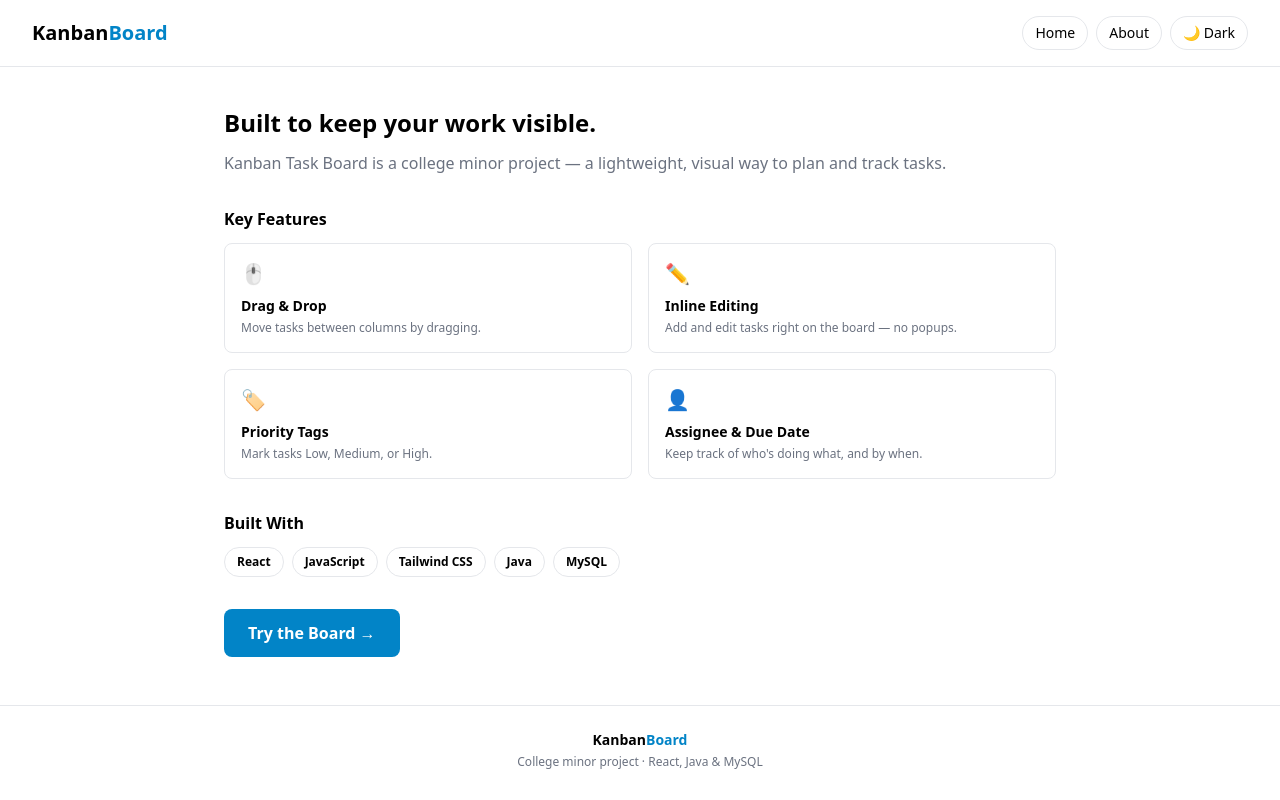
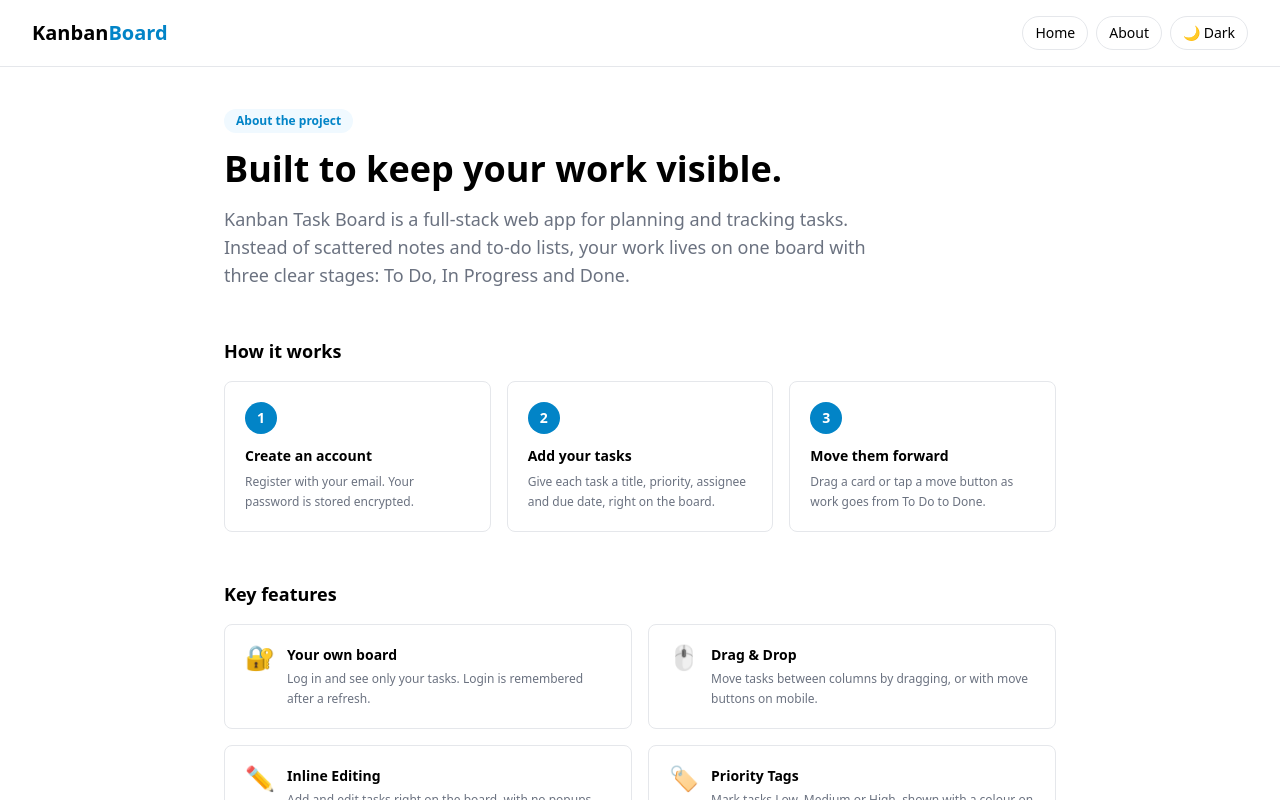
Before and after one commit to rmaurya8545-glitch/Task-Manager, a React (Vite) app: page / in a window 1280 px wide. Both pictures are taken after a click on the button "About". Shown: the top 800 px of the page. Built offline with nearby package versions, Linux system fonts and the light colour scheme; no server answers.

Commit message:
change about.jsx

```diff
--- a/src/components/AboutPage.jsx
+++ b/src/components/AboutPage.jsx
@@ -1,41 +1,121 @@
-const FEATURES = [
-  { icon: "🖱️", title: "Drag & Drop", desc: "Move tasks between columns by dragging." },
-  { icon: "✏️", title: "Inline Editing", desc: "Add and edit tasks right on the board — no popups." },
-  { icon: "🏷️", title: "Priority Tags", desc: "Mark tasks Low, Medium, or High." },
-  { icon: "👤", title: "Assignee & Due Date", desc: "Keep track of who's doing what, and by when." }
+const STEPS = [
+  { title: "Create an account", desc: "Register with your email. Your password is stored encrypted." },
+  { title: "Add your tasks", desc: "Give each task a title, priority, assignee and due date, right on the board." },
+  { title: "Move them forward", desc: "Drag a card or tap a move button as work goes from To Do to Done." }
 ];
 
-const TECH = ["React", "JavaScript", "Tailwind CSS", "Java", "MySQL"];
+const FEATURES = [
+  { icon: "🔐", title: "Your own board", desc: "Log in and see only your tasks. Login is remembered after a refresh." },
+  { icon: "🖱️", title: "Drag & Drop", desc: "Move tasks between columns by dragging, or with move buttons on mobile." },
+  { icon: "✏️", title: "Inline Editing", desc: "Add and edit tasks right on the board, with no popups." },
+  { icon: "🏷️", title: "Priority Tags", desc: "Mark tasks Low, Medium or High, shown with a colour on every card." },
+  { icon: "👤", title: "Assignee & Due Date", desc: "Keep track of who is doing what, and by when." },
+  { icon: "🔍", title: "Search & Filter", desc: "Find tasks by title and filter by priority from the navbar." },
+  { icon: "🌓", title: "Light & Dark Mode", desc: "Switch themes anytime. Your choice is remembered." },
+  { icon: "📱", title: "Works on Any Screen", desc: "Responsive layout, with loading spinners on slow connections." }
+];
+
+const STACK = [
+  { layer: "Frontend", items: ["React", "JavaScript", "Tailwind CSS"] },
+  { layer: "Backend", items: ["Java", "Spring Boot", "REST APIs"] },
+  { layer: "Database", items: ["MySQL"] },
+  { layer: "Hosting", items: ["Vercel", "Render"] }
+];
 
 export default function AboutPage({ onTryBoard }) {
   return (
-    <div className="max-w-4xl mx-auto px-8 py-10">
-      <h2 className="font-bold text-2xl mb-3 dark:text-white">Built to keep your work visible.</h2>
-      <p className="text-gray-500 dark:text-gray-400 mb-8">
-        Kanban Task Board is a college minor project — a lightweight, visual way to plan and track tasks.
+    <div className="max-w-4xl mx-auto px-6 sm:px-8 py-10">
+      {/* Intro */}
+      <span className="inline-block text-xs font-semibold text-sky-600 bg-sky-50 dark:bg-sky-900/30 dark:text-sky-300 rounded-full px-3 py-1 mb-4">
+        About the project
+      </span>
+      <h2 className="font-bold text-3xl sm:text-4xl leading-tight mb-4 dark:text-white">
+        Built to keep your work visible.
+      </h2>
+      <p className="text-gray-500 dark:text-gray-400 text-base sm:text-lg leading-relaxed max-w-2xl mb-12">
+        Kanban Task Board is a full-stack web app for planning and tracking tasks.
+        Instead of scattered notes and to-do lists, your work lives on one board
+        with three clear stages: To Do, In Progress and Done.
       </p>
 
-      <h3 className="font-bold text-base mb-3 dark:text-white">Key Features</h3>
-      <div className="grid grid-cols-1 md:grid-cols-2 gap-4 mb-8">
-        {FEATURES.map((f) => (
-          <div key={f.title} className="bg-white dark:bg-gray-800 border dark:border-gray-700 rounded-lg p-4">
-            <div className="text-xl mb-2">{f.icon}</div>
-            <h4 className="font-semibold text-sm mb-1 dark:text-white">{f.title}</h4>
-            <p className="text-xs text-gray-500 dark:text-gray-400">{f.desc}</p>
+      {/* How it works */}
+      <h3 className="font-bold text-lg mb-4 dark:text-white">How it works</h3>
+      <div className="grid grid-cols-1 md:grid-cols-3 gap-4 mb-12">
+        {STEPS.map((s, i) => (
+          <div key={s.title} className="bg-white dark:bg-gray-800 border dark:border-gray-700 rounded-lg p-5">
+            <div className="w-8 h-8 rounded-full bg-sky-600 text-white text-sm font-bold flex items-center justify-center mb-3">
+              {i + 1}
+            </div>
+            <h4 className="font-semibold text-sm mb-1.5 dark:text-white">{s.title}</h4>
+            <p className="text-xs text-gray-500 dark:text-gray-400 leading-relaxed">{s.desc}</p>
           </div>
         ))}
       </div>
 
-      <h3 className="font-bold text-base mb-3 dark:text-white">Built With</h3>
-      <div className="flex flex-wrap gap-2 mb-8">
-        {TECH.map((t) => (
-          <span key={t} className="text-xs font-semibold border dark:border-gray-600 dark:text-white rounded-full px-3 py-1.5">{t}</span>
+      {/* Features */}
+      <h3 className="font-bold text-lg mb-4 dark:text-white">Key features</h3>
+      <div className="grid grid-cols-1 sm:grid-cols-2 gap-4 mb-12">
+        {FEATURES.map((f) => (
+          <div key={f.title} className="bg-white dark:bg-gray-800 border dark:border-gray-700 rounded-lg p-5 flex gap-3">
+            <div className="text-2xl leading-none">{f.icon}</div>
+            <div>
+              <h4 className="font-semibold text-sm mb-1 dark:text-white">{f.title}</h4>
+              <p className="text-xs text-gray-500 dark:text-gray-400 leading-relaxed">{f.desc}</p>
+            </div>
+          </div>
         ))}
       </div>
 
-      <button className="bg-sky-600 text-white font-semibold px-6 py-3 rounded-lg" onClick={onTryBoard}>
-        Try the Board →
-      </button>
+      {/* Tech stack */}
+      <h3 className="font-bold text-lg mb-4 dark:text-white">Built with</h3>
+      <div className="bg-white dark:bg-gray-800 border dark:border-gray-700 rounded-lg divide-y dark:divide-gray-700 mb-12">
+        {STACK.map((row) => (
+          <div key={row.layer} className="flex flex-col sm:flex-row sm:items-center gap-2 sm:gap-4 px-5 py-4">
+            <span className="w-24 text-xs font-semibold text-gray-500 dark:text-gray-400 uppercase tracking-wide">
+              {row.layer}
+            </span>
+            <div className="flex flex-wrap gap-2">
+              {row.items.map((item) => (
+                <span
+                  key={item}
+                  className="text-xs font-semibold border dark:border-gray-600 dark:text-white rounded-full px-3 py-1"
+                >
+                  {item}
+                </span>
+              ))}
+            </div>
+          </div>
+        ))}
+      </div>
+
+      {/* Developer */}
+      <h3 className="font-bold text-lg mb-4 dark:text-white">The developer</h3>
+      <div className="bg-white dark:bg-gray-800 border dark:border-gray-700 rounded-lg p-5 flex items-center gap-4 mb-12">
+        <div className="w-12 h-12 rounded-full bg-sky-600 text-white text-lg font-bold flex items-center justify-center shrink-0">
+          R
+        </div>
+        <div>
+          <p className="font-semibold text-sm dark:text-white">Roshani Maurya</p>
+          <p className="text-xs text-gray-500 dark:text-gray-400 leading-relaxed">
+            BCA (Computer Science), Microtek College of Management and Technology,
+            Mahatma Gandhi Kashi Vidyapeeth, Varanasi. Built as a college minor project.
+          </p>
+        </div>
+      </div>
+
+      {/* CTA */}
+      <div className="text-center bg-sky-50 dark:bg-gray-800 border border-sky-100 dark:border-gray-700 rounded-xl px-6 py-10">
+        <h3 className="font-bold text-xl mb-2 dark:text-white">Ready to organize your work?</h3>
+        <p className="text-sm text-gray-500 dark:text-gray-400 mb-5">
+          Open the board and add your first task in seconds.
+        </p>
+        <button
+          className="bg-sky-600 hover:bg-sky-700 hover:scale-105 transition-all text-white font-semibold px-6 py-3 rounded-lg"
+          onClick={onTryBoard}
+        >
+          Try the Board →
+        </button>
+      </div>
     </div>
   );
 }
```
